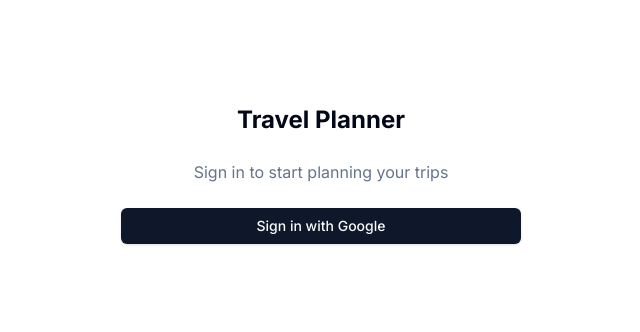
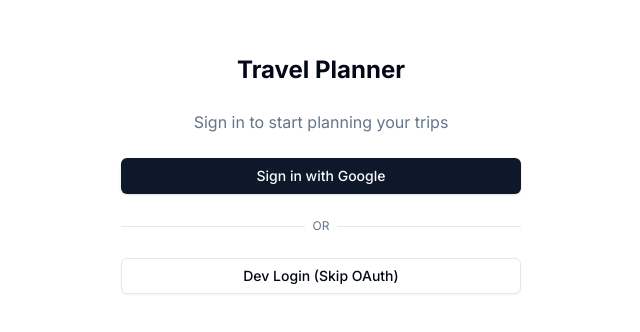
Before and after one commit to Lighty04/travel-planner, a Next.js app: page /login in a window 1280 px wide. Shown: the part 226-558 px from the top of the page, without its empty margins (319-959 px from the left). Built offline with nearby package versions, Linux system fonts and the light colour scheme; no server answers.

Commit message:
feat: Add dev login bypass for testing

```diff
--- /dev/null
+++ b/src/app/api/auth/dev-login/route.ts
@@ -0,0 +1,20 @@
+import { NextResponse } from 'next/server'
+import { cookies } from 'next/headers'
+
+export async function POST() {
+  try {
+    // Set a simple session cookie for dev mode
+    const cookieStore = await cookies()
+    cookieStore.set('next-auth.session-token', 'dev-session-token', {
+      httpOnly: true,
+      secure: false,
+      sameSite: 'lax',
+      maxAge: 30 * 24 * 60 * 60, // 30 days
+      path: '/',
+    })
+
+    return NextResponse.json({ success: true })
+  } catch (error) {
+    return NextResponse.json({ error: 'Dev login failed' }, { status: 500 })
+  }
+}
--- a/src/app/login/page.tsx
+++ b/src/app/login/page.tsx
@@ -1,13 +1,31 @@
-import { getServerSession } from 'next-auth'
-import { redirect } from 'next/navigation'
-import { authOptions } from '@/lib/auth'
+'use client'
+
+import { useState } from 'react'
+import { useRouter } from 'next/navigation'
 import { Button } from '@/components/ui/button'
 
-export default async function LoginPage() {
-  const session = await getServerSession(authOptions)
+export default function LoginPage() {
+  const router = useRouter()
+  const [loading, setLoading] = useState(false)
 
-  if (session) {
-    redirect('/trips')
+  async function handleDevLogin() {
+    setLoading(true)
+    try {
+      const res = await fetch('/api/auth/dev-login', {
+        method: 'POST',
+        headers: { 'Content-Type': 'application/json' },
+      })
+
+      if (res.ok) {
+        router.push('/trips')
+      } else {
+        alert('Dev login failed')
+        setLoading(false)
+      }
+    } catch (error) {
+      alert('Dev login failed')
+      setLoading(false)
+    }
   }
 
   return (
@@ -17,8 +35,29 @@ export default async function LoginPage() {
         <p className="text-muted-foreground text-center">
           Sign in to start planning your trips
         </p>
+
         <Button asChild className="w-full">
           <a href="/api/auth/signin?callbackUrl=/trips">Sign in with Google</a>
+        </Button>
+
+        <div className="relative">
+          <div className="absolute inset-0 flex items-center">
+            <span className="w-full border-t" />
+          </div>
+          <div className="relative flex justify-center text-xs uppercase">
+            <span className="bg-background px-2 text-muted-foreground">
+              Or
+            </span>
+          </div>
+        </div>
+
+        <Button
+          variant="outline"
+          className="w-full"
+          onClick={handleDevLogin}
+          disabled={loading}
+        >
+          {loading ? 'Loading...' : 'Dev Login (Skip OAuth)'}
         </Button>
       </div>
     </div>
--- a/src/app/trips/page.tsx
+++ b/src/app/trips/page.tsx
@@ -4,6 +4,7 @@ import Link from 'next/link'
 import { authOptions } from '@/lib/auth'
 import { Button } from '@/components/ui/button'
 import { Card, CardContent, CardHeader, CardTitle } from '@/components/ui/card'
+import { cookies } from 'next/headers'
 
 interface Trip {
   id: string
```
Also changed, not shown: 1 other file (tests, documents, lock files or other folders).
